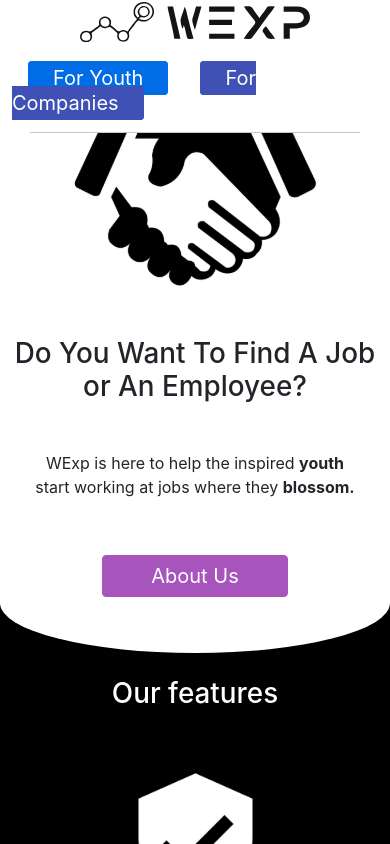
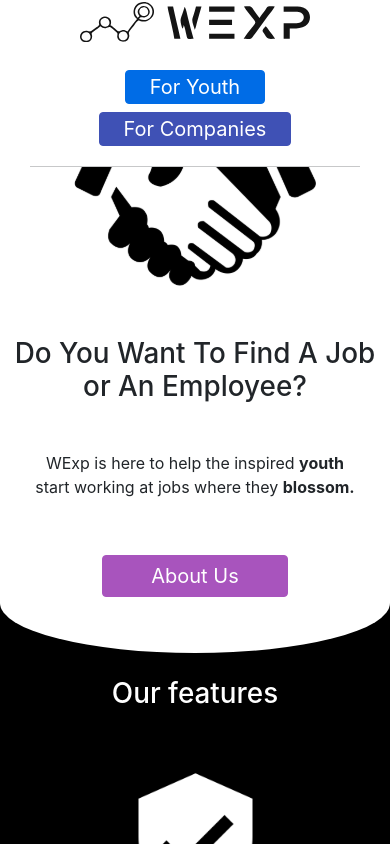
Before and after one commit to CodeWeekLatavia/Komjaunatne, a Next.js app in the folder wexp/: page / in a window 390 px wide. Shown: the top 844 px of the page. Built offline with nearby package versions, Linux system fonts and the light colour scheme; no server answers; what next-firebase-auth would draw is missing.

Commit message:
Temporary mobile fix

```diff
--- /dev/null
+++ b/wexp/components/NavContainer.tsx
@@ -0,0 +1,13 @@
+export default function NavContainer(props){
+    return(
+        <div className="mt-5 pt-2">
+          <nav style={{ position: "fixed", zIndex: 3, top: 0 }} className="w-100 bg-white">
+            <div className="container d-flex align-items-center flex-column flex-md-row justify-content-between">
+                {props.children}
+            </div>
+            <hr style={{ margin: "0 30px" }} />
+          </nav>
+        </div>
+
+    );
+}
--- /dev/null
+++ b/wexp/components/NavLogo.tsx
@@ -0,0 +1,19 @@
+import Link from "next/link";
+import Image from "next/image";
+
+export default function NavLogo() {
+    return (
+        <Link href="/">
+            <a>
+            <div style={{ padding: "2px" }}>
+                <Image
+                    src="/logo.svg"
+                    alt="Company Logo"
+                    width={230}
+                    height={40}
+                />
+            </div>
+            </a>
+        </Link>
+    );
+}
--- a/wexp/components/Navigation.tsx
+++ b/wexp/components/Navigation.tsx
@@ -1,40 +1,21 @@
-import Image from "next/image";
 import Link from "next/link";
 import { withRouter, NextRouter } from "next/router";
+import NavContainer from "./NavContainer";
+import NavLogo from './NavLogo';
 
-interface WithRouterProps {
-  router: NextRouter
-}
-
-function Navigation(props: WithRouterProps) {
-  let isYouthSection = (props: WithRouterProps)=>props.router.pathname.includes("youth");
-  let isCompanySection = (props: WithRouterProps)=>props.router.pathname.includes("company");
+function Navigation(props: {router: NextRouter}) {
+  let isYouthSection = (props: {router: NextRouter}) => props.router.pathname.includes("youth");
+  let isCompanySection = (props: {router: NextRouter}) => props.router.pathname.includes("company");
 
   return (
-    <div className="mt-5 pt-2">
-      <nav style={{ position: "fixed", zIndex: 3, top: 0 }} className="w-100 bg-white">
-        <div className="container d-flex align-items-center flex-column flex-md-row justify-content-between">
-          <Link href="/">
-            <a>
-              <div style={{ padding: "2px" }}>
-                <Image
-                  src="/logo.svg"
-                  alt="Company Logo"
-                  width={230}
-                  height={40}
-                />
-              </div>
-            </a>
-          </Link>
-          <div className="py-3 py-md-3">
-            {!isYouthSection(props) ? <YouthBtn/>:null}
-            {!isCompanySection(props) ? <CompanyBtn/>:null}
-            {isYouthSection(props)||isCompanySection(props) ? <HomeBtn/>:null}
-          </div>
-        </div>
-        <hr style={{ margin: "0 30px" }} />
-      </nav>
-    </div>
+    <NavContainer>
+      <NavLogo />
+      <div className="d-flex flex-wrap justify-content-center py-3 py-md-3">
+        {!isYouthSection(props) ? <YouthBtn /> : null}
+        {!isCompanySection(props) ? <CompanyBtn /> : null}
+        {isYouthSection(props) || isCompanySection(props) ? <HomeBtn /> : null}
+      </div>
+    </NavContainer>
   );
 }
 
```
